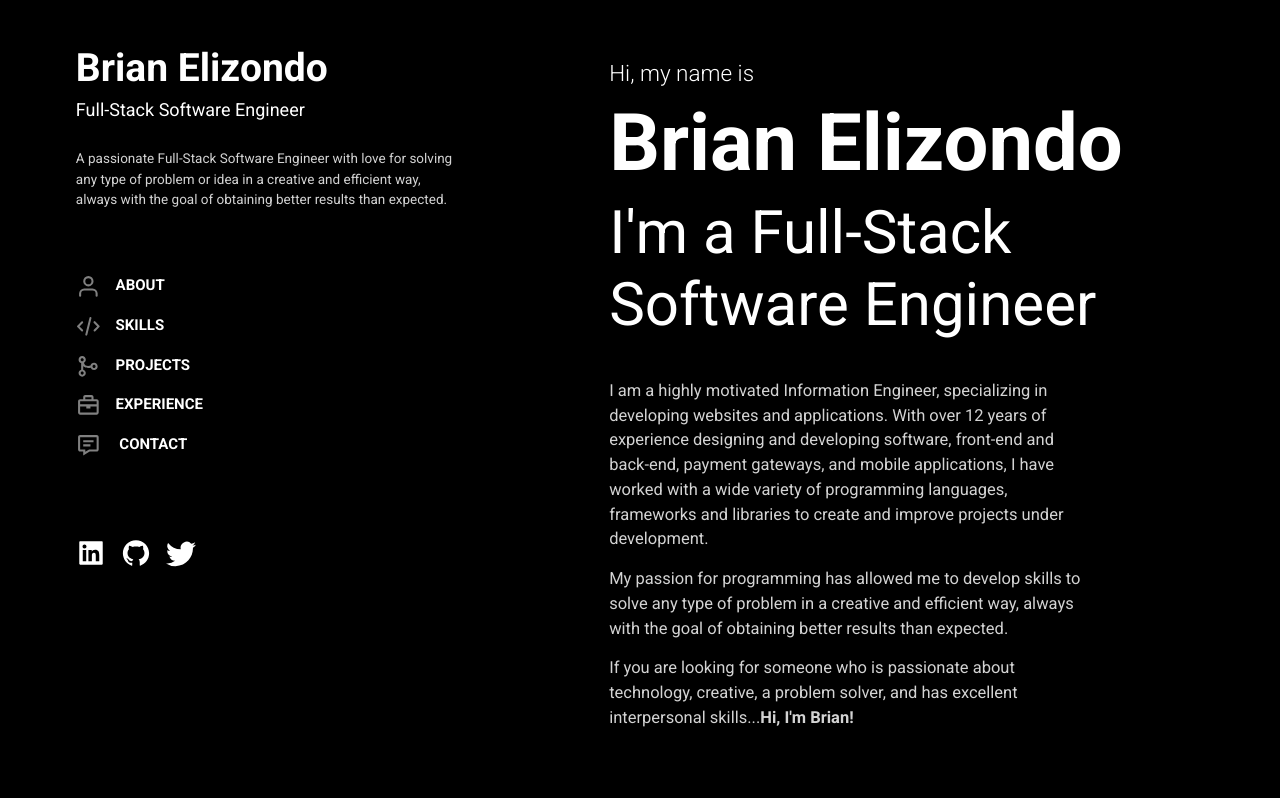
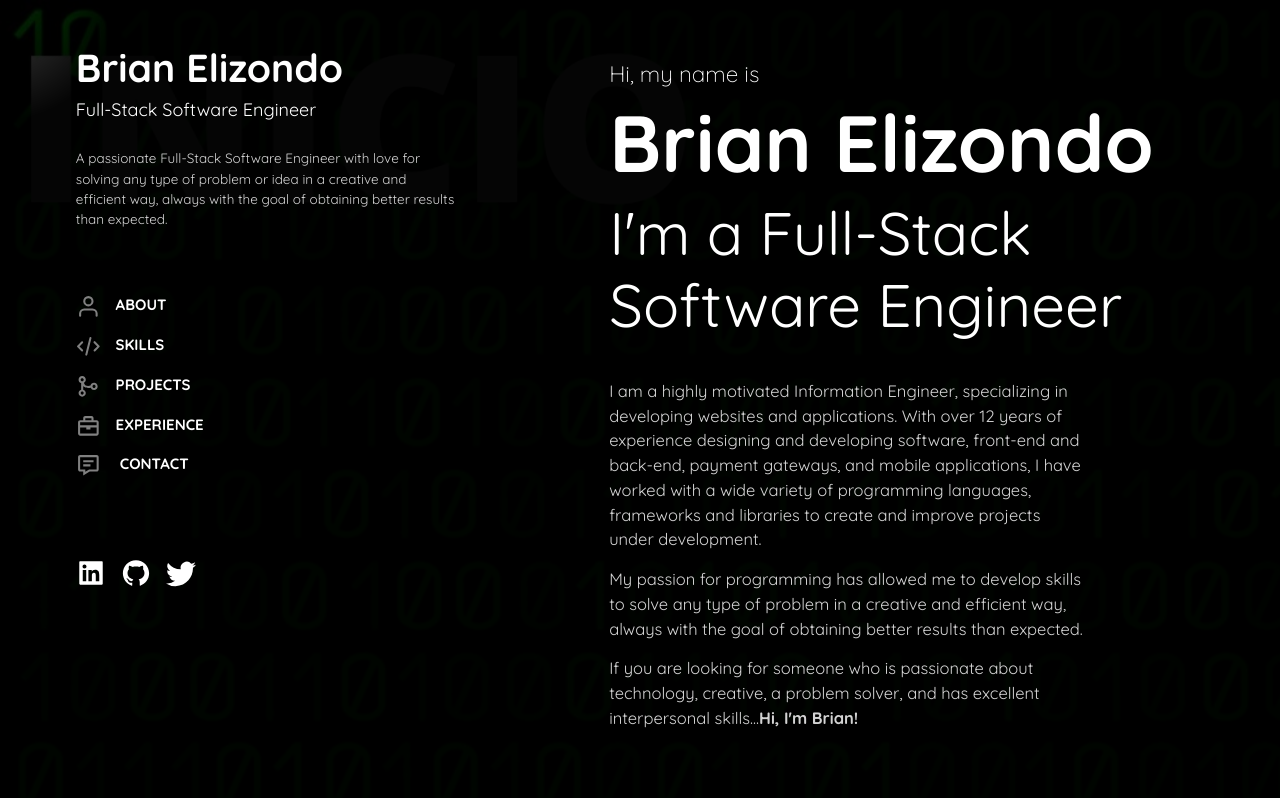
Before and after one commit to brianelizondo/brianelizondo.dev, a React (Create React App) app: page / in a window 1280 px wide. Shown: the top 798 px of the page. Built offline with nearby package versions, Linux system fonts and the light colour scheme.

Commit message:
Add bg mouse effect

```diff
--- a/public/index.html
+++ b/public/index.html
@@ -7,6 +7,8 @@
     <meta name="description" content="Brian Elizondo is a passionate Full-Stack Software Engineer with love for solving any type of problem or idea in a creative and efficient way, always with the goal of obtaining better results than expected." />
     <link rel="icon" href="%PUBLIC_URL%/favicon.ico" />
     <link rel="manifest" href="%PUBLIC_URL%/manifest.json" />
+    <script src="https://cdnjs.cloudflare.com/ajax/libs/jquery/3.7.0/jquery.min.js" integrity="sha512-3gJwYpMe3QewGELv8k/BX9vcqhryRdzRMxVfq6ngyWXwo03GFEzjsUm8Q7RZcHPHksttq7/GFoxjCVUjkjvPdw==" crossorigin="anonymous" referrerpolicy="no-referrer"></script>
+    <script src="./scripts/effects.js"></script>
   </head>
   <body>
     <noscript>You need to enable JavaScript to run this app.</noscript>
--- /dev/null
+++ b/public/scripts/effects.js
@@ -0,0 +1,7 @@
+$(document).ready(function() {
+   $(document).mousemove(function(event) {
+        let posicionX = event.clientX / $(window).width() * 100;
+        let posicionY = (event.clientY + 50) / $(window).width() * 100;
+        $('.AppBgEffect').css('background-image', `radial-gradient(circle at ${posicionX}% ${posicionY}%, rgba(0, 0, 0, 0.75) 0%, rgba(0, 0, 0, 0.98) 8%`);
+    });
+});
--- a/src/App.css
+++ b/src/App.css
@@ -1,4 +1,12 @@
 .App {
-    /* background: radial-gradient(circle at center, rgba(255, 0, 0, 0.8) 0%, rgba(0, 0, 0, 1) 25%);
-    background-size: 100% 100%; */
+
 }
+.AppBgEffect{
+    min-width: 100vw;
+    min-height: 100vh;
+    position: fixed;
+    left: 0;
+    top: 0;
+    z-index: -1;
+    background-image: radial-gradient(circle at 0% 0%, rgba(0, 0, 0, 0.75) 0%, rgba(0, 0, 0, 0.98) 8%);
+}
--- a/src/App.tsx
+++ b/src/App.tsx
@@ -13,6 +13,7 @@ import Contact from './components/Contact';
 const App: React.FC = () => {
     return (
     <Container fluid className="App">
+        <div className="AppBgEffect"></div>
         <Row className="justify-content-md-center">
             <Col xs={12} md={4}>
                 <Hero />
--- a/src/index.css
+++ b/src/index.css
@@ -1,4 +1,4 @@
-@import url('https://fonts.googleapis.com/css2?family=Roboto:wght@100;300;400;700&display=swap');
+@import url('https://fonts.googleapis.com/css2?family=Quicksand:wght@300;400;700&display=swap');
 
 html {
     font-weight: 300;
@@ -20,10 +20,12 @@ body {
     margin: 0;
     -webkit-font-smoothing: antialiased;
     -moz-osx-font-smoothing: grayscale;
+    background-image: url("./images/page_bg.jpg");
+    background-repeat: no-repeat;
+    background-size: cover;
 }
 
 #root{
     color: white;
-    background-color: black;
-    font-family: 'Roboto', sans-serif;
+    font-family: 'Quicksand', sans-serif;
 }
```
Also changed, not shown: src/images/page_bg.jpg (added).
